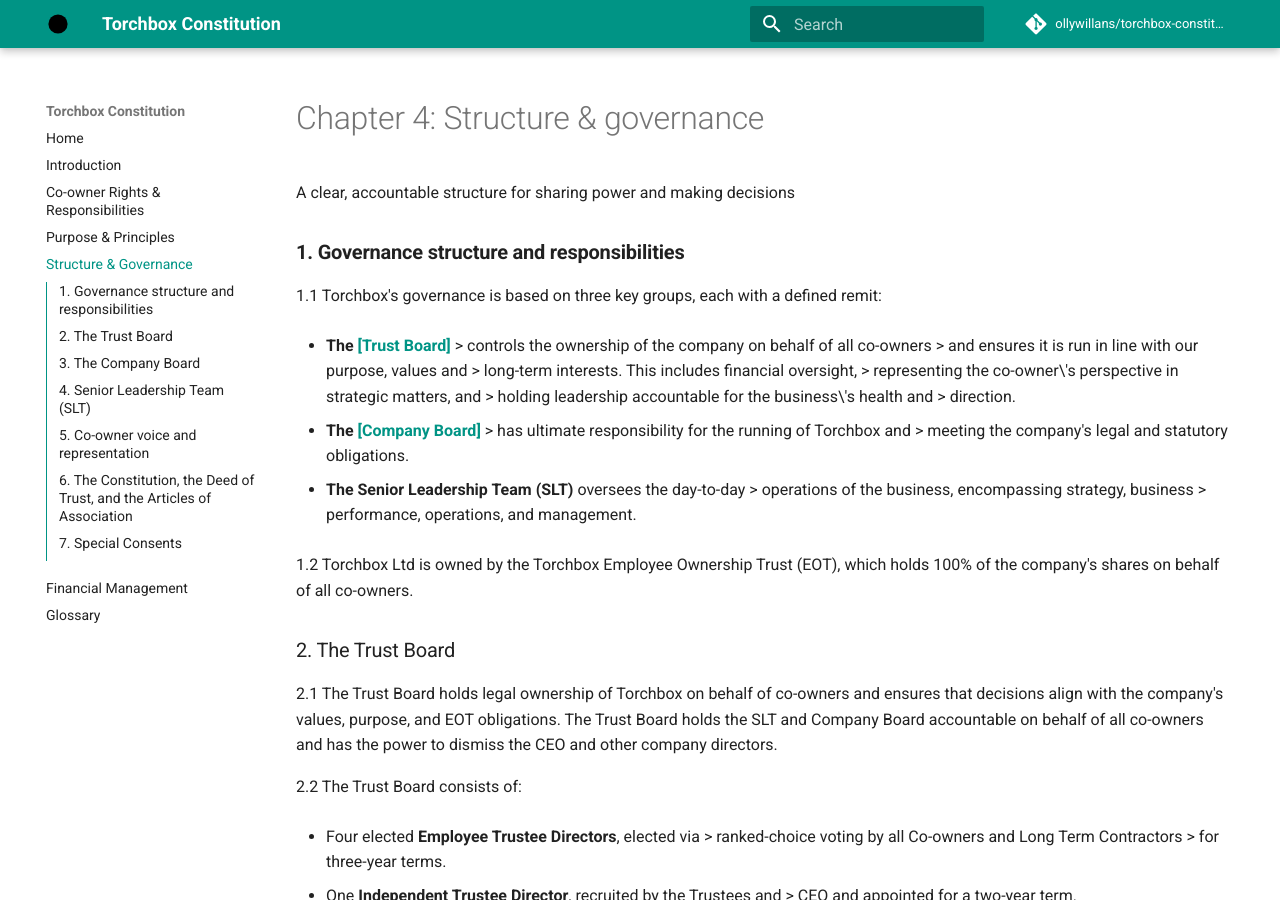
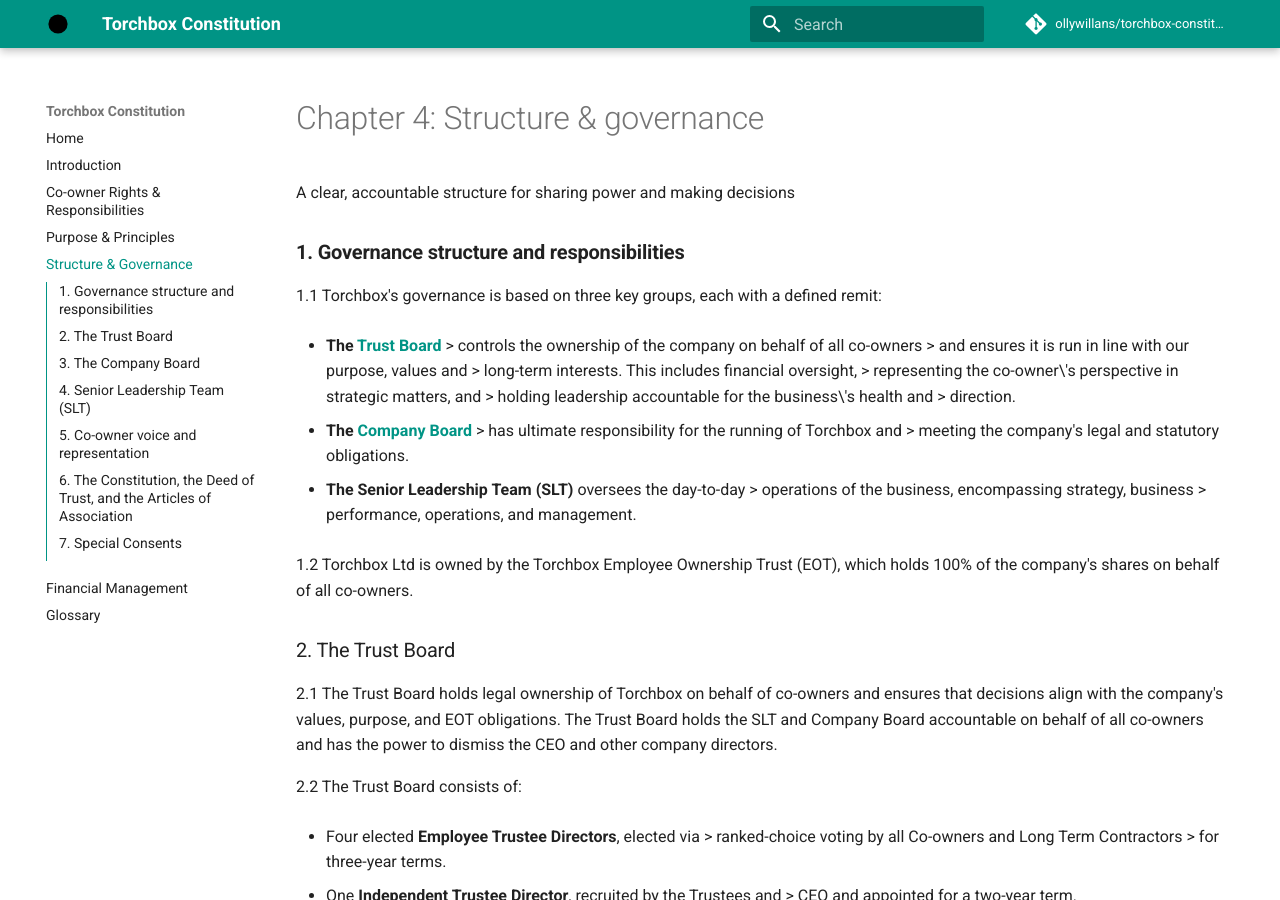
Before and after one commit to torchbox/torchbox-constitution, an MkDocs documentation site: the page built from docs/structure-and-governance.md, in a window 1280 px wide and 900 px high. Built offline with MkDocs 1.6.1 and Material for MkDocs 9.7.7, drawn with Linux system fonts in a browser that asks for light colours; comment, search, counter and statistics services are not loaded; some of the changed text lies outside the part shown.

```diff
--- a/docs/structure-and-governance.md
+++ b/docs/structure-and-governance.md
@@ -7,7 +7,7 @@ A clear, accountable structure for sharing power and making decisions
 1.1 Torchbox's governance is based on three key groups, each with a
 defined remit:
 
--   **The [[Trust Board]](https://find-and-update.company-information.service.gov.uk/company/12054233/officers)**
+-   **The [Trust Board](https://find-and-update.company-information.service.gov.uk/company/12054233/officers)**
     > controls the ownership of the company on behalf of all co-owners
     > and ensures it is run in line with our purpose, values and
     > long-term interests. This includes financial oversight,
@@ -15,7 +15,7 @@ defined remit:
     > holding leadership accountable for the business\'s health and
     > direction.
 
--   **The [[Company Board]](https://find-and-update.company-information.service.gov.uk/company/03983354/officers)**
+-   **The [Company Board](https://find-and-update.company-information.service.gov.uk/company/03983354/officers)**
     > has ultimate responsibility for the running of Torchbox and
     > meeting the company's legal and statutory obligations.
 
```
Also changed, not shown: other parts of docs/structure-and-governance.md (+2 -2 lines).
